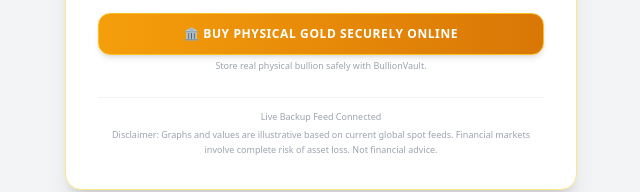
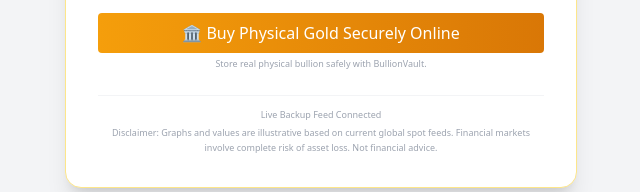
Before and after one commit to DyCircus/Goldtracker, a plain HTML site: page index.html in a window 1280 px wide. Shown: the part 783-975 px from the top of the page, 319-959 px from the left. Drawn offline with nearby package versions, Linux system fonts and the light colour scheme; no server answers.

Commit message:
Update index.html

```diff
--- a/index.html
+++ b/index.html
@@ -100,8 +100,11 @@
             </div>
                         <!-- 💰 GOLD REFERRAL COMMISSION BUTTON -->
             <div class="mt-4">
-                <a href="https://www.bullionvaultaffiliate.com/GVAULT/en" target="_blank" class="w-full bg-gradient-to-r from-amber-500 to-amber-600 hover:from-amber-600 hover:to-amber-700 text-white font-bold py-3 px-4 rounded-xl shadow-md text-center block transition-all duration-200 uppercase text-xs tracking-wider border border-amber-400 cursor-pointer">
-                    🏛️ Buy Physical Gold Securely Online
+                              <a href="https://www.bullionvaultaffiliate.com/GVAULT/en" target="_blank" class="w-full bg-gradient-to-r from-amber-500 to-amber-600 hover:from-amber-600 hover:to-amber-700 text-white font-medium py-2 px-4 rounded text-center block">
+            🏛 Buy Physical Gold Securely Online
+        </a>
+
+
                 </a>
                 <p class="text-[9px] text-gray-400 text-center mt-1">Store real physical bullion safely with BullionVault.</p>
             </div>
```
